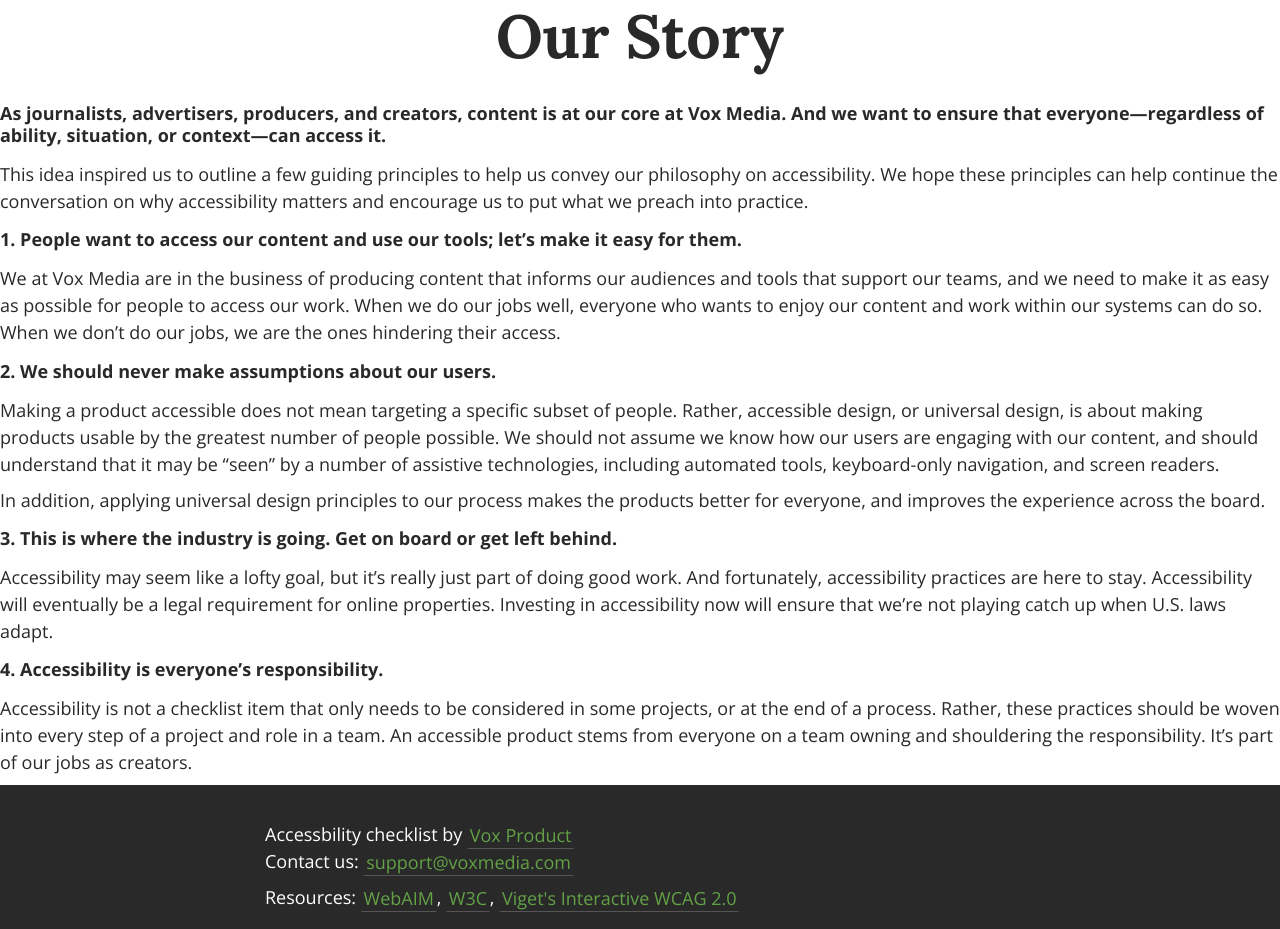
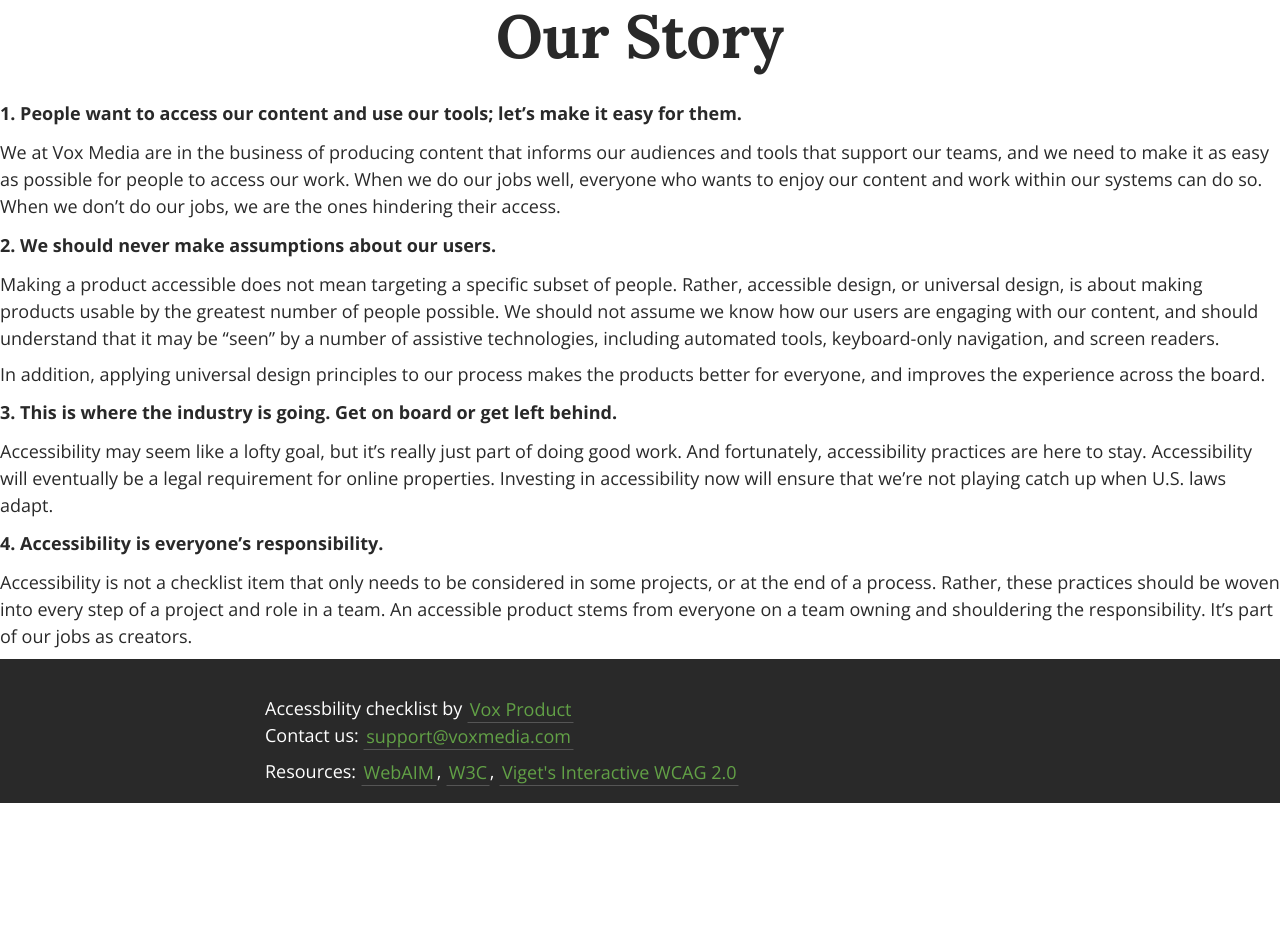
Before and after one commit to voxmedia/accessibility, a Jekyll site: the page built from _posts/2016-07-15-why.markdown, in a window 1280 px wide. Built offline with Jekyll 4.4.1, drawn with Linux system fonts in a browser that asks for light colours; after the commit the page ends 900 px from its top, so only the background shows below that.

Commit message:
update content

```diff
--- a/_posts/2016-07-15-why.markdown
+++ b/_posts/2016-07-15-why.markdown
@@ -4,11 +4,6 @@
 date:   2016-07-11
 categories:  why
 ---
-
-
-### As journalists, advertisers, producers, and creators, content is at our core at Vox Media. And we want to ensure that everyone—regardless of ability, situation, or context—can access it.
-
-This idea inspired us to outline a few guiding principles to help us convey our philosophy on accessibility. We hope these principles can help continue the conversation on why accessibility matters and encourage us to put what we preach into practice.
 
 ### 1. People want to access our content and use our tools; let’s make it easy for them.
 
```
Also changed, not shown: index.html (+5 -2 lines).
